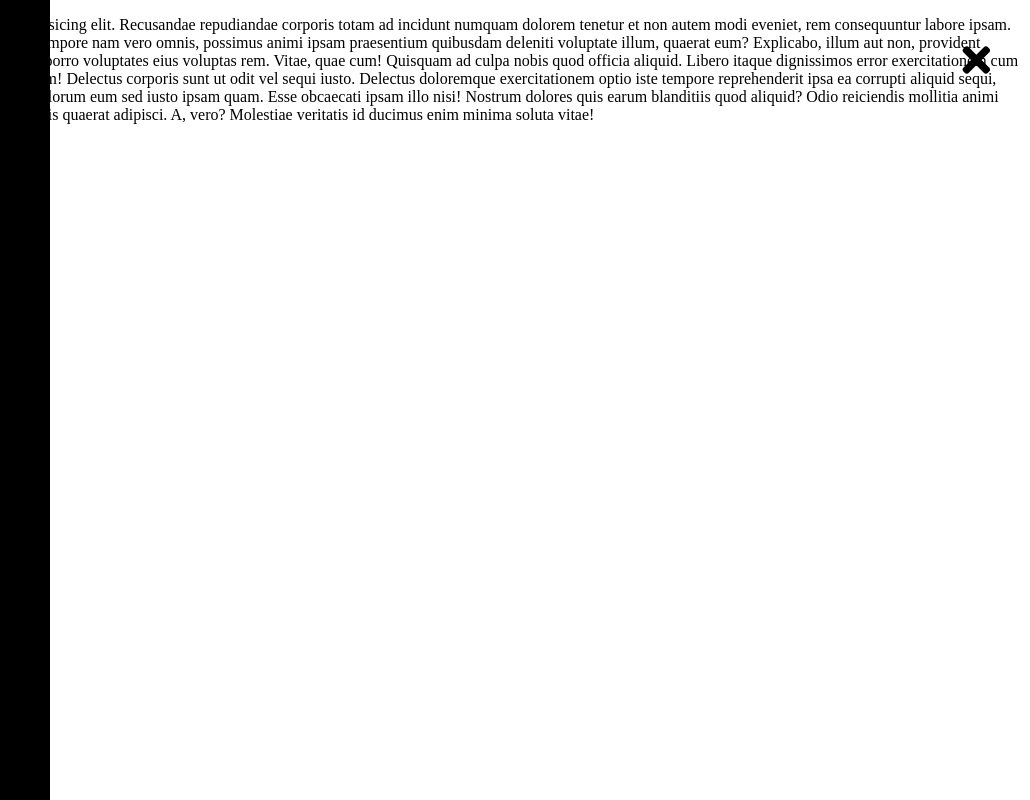
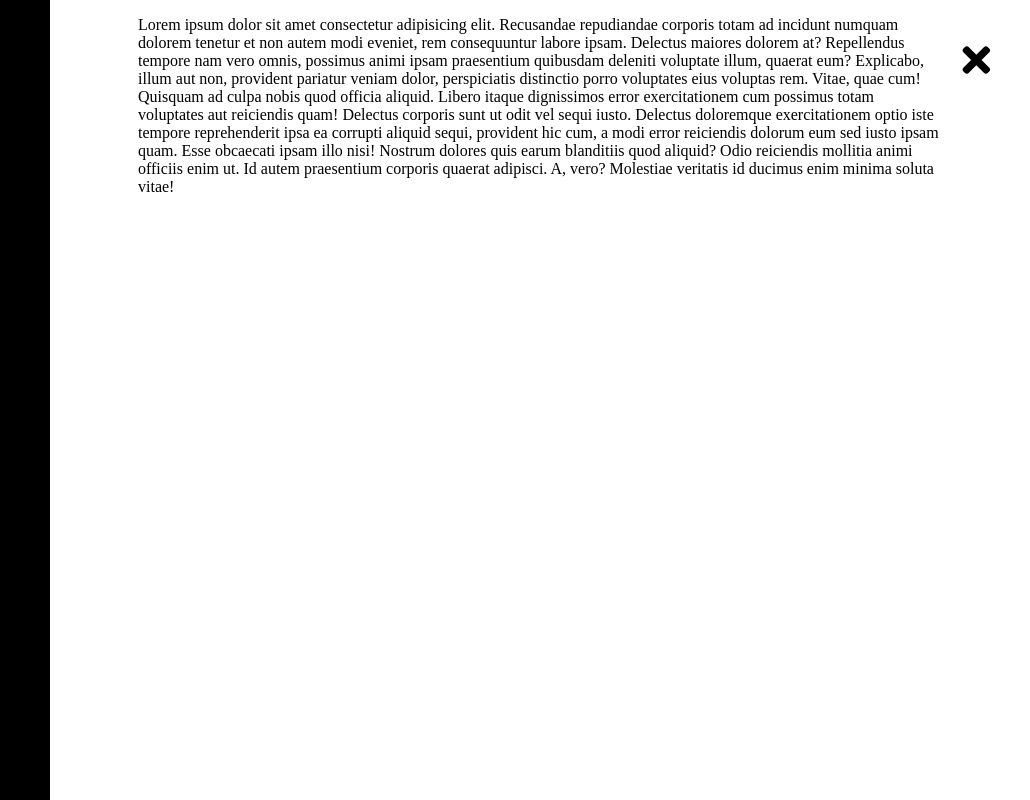
Before and after one commit to ArturBlazejczyk/menuHover-CSS, a plain HTML site: page index.html in a window 1280 px wide. Both pictures are taken after a click on the element 1222 px from the left and 60 px from the top of the page. Shown: the whole page, without its empty margins (250-1280 px from the left). Drawn offline with nearby package versions, Linux system fonts and the light colour scheme.

Commit message:
add event to .wrapper in JS & jQuery

```diff
--- a/script.js
+++ b/script.js
@@ -1,20 +1,22 @@
 // jQuerry
 
-$('.burger').on('click', function(){
-    $('.fas, aside').toggleClass('show');
-})
+/* $('.burger').on('click', function(){
+    $('.fas, aside, .wrapper').toggleClass('show');
+}) */
 
 
 // CLEAR JAVASCRIPT
 
-/* const burger = document.querySelector(".burger");
+const burger = document.querySelector(".burger");
 
 const iconBurger = document.querySelector(".fa-bars");
 const iconX = document.querySelector(".fa-times");
 const column = document.querySelector("aside");
+const wrapper = document.querySelector(".wrapper")
 
 burger.addEventListener('click', function(){
     iconBurger.classList.toggle('show');
     iconX.classList.toggle('show');
     column.classList.toggle('show');
-}) */
+    wrapper.classList.toggle('show');
+})
--- a/style.css
+++ b/style.css
@@ -1,3 +1,8 @@
+.wrapper{
+    margin: 10px 80px;
+    transition: .3s;
+}
+
 .burger {
     position: absolute;
     top: 40px;
@@ -18,7 +23,7 @@ aside {
     left: -300px;
     width: 300px;
     background-color: black;
-    transition: .8s;
+    transition: .3s;
 }
 
 .fas{
@@ -32,3 +37,7 @@ i.show{
 aside.show{
     left: 0;
 }
+
+.wrapper.show{
+    padding-left: 300px;
+}
```
